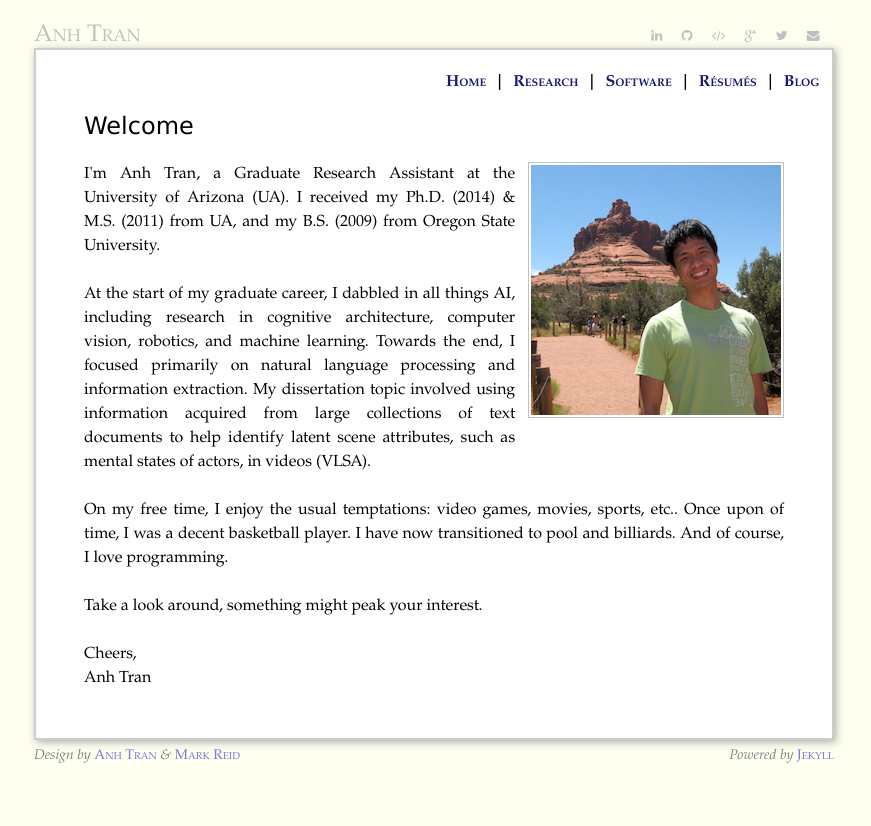
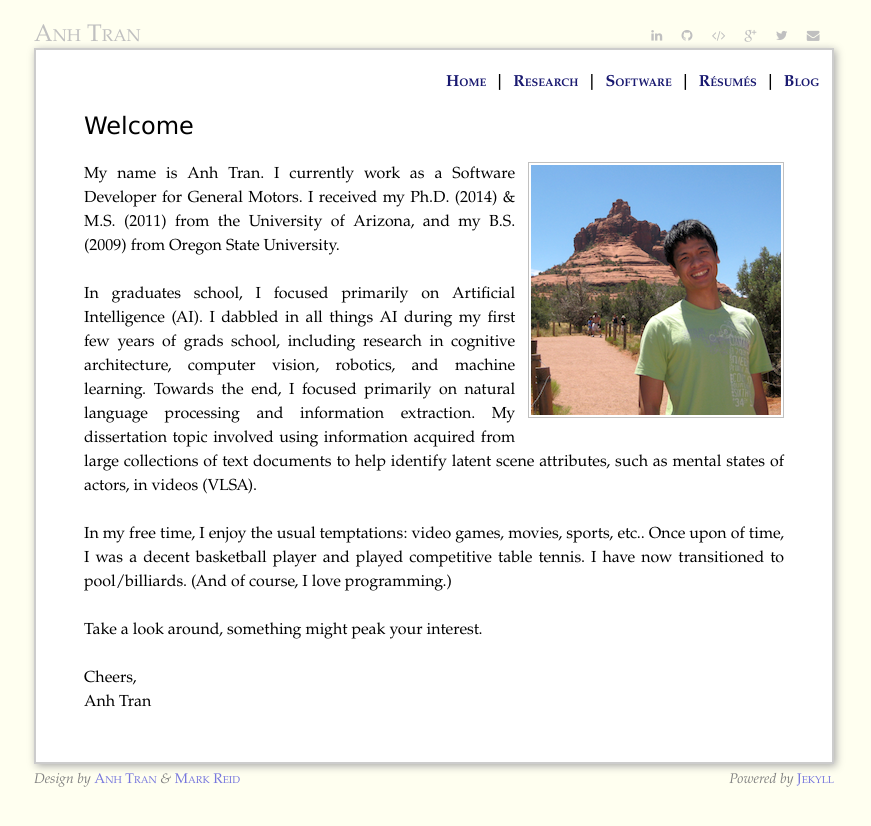
Before and after one commit to trananh/trananh.github.io, a Jekyll site: the page built from index.html, in a window 1280 px wide. Shown: the top 826 px of the page, without its empty margins (206-1077 px from the left). Built offline with Jekyll 4.4.1, drawn with Linux system fonts in a browser that asks for light colours; nearby versions of some CDN libraries.

Commit message:
Updated intro.

```diff
--- a/index.html
+++ b/index.html
@@ -11,25 +11,27 @@ title: anh tran
     <img itemprop="image" class="inset right" src="/images/anh.png" title="anh tran"
          alt="Photo of Anh at Sedona, AZ" width="40%" style="min-width: 100px; max-width: 250px"/>
 
-    <p>I'm <span itemprop="givenName">Anh</span> <span itemprop="familyName">Tran</span>,
-        a <span itemprop="jobTitle">Graduate Research Assistant</span> at the
-        <span itemprop="affiliation">University of Arizona</span> (UA).
+    <p>My name is <span itemprop="givenName">Anh</span> <span itemprop="familyName">Tran</span>.  I currently work as
+        a <span itemprop="jobTitle">Software Developer</span>
+        for <span itemprop="affiliation">General Motors</span>.
         I received my <span itemprop="honorificSuffix">Ph.D.</span>
-        (2014) &amp; M.S. (2011) from UA, and my B.S. (2009) from
+        (2014) &amp; M.S. (2011) from the
+        <span itemprop="alumniOf">University of Arizona</span>, and my B.S. (2009) from
         <span itemprop="alumniOf">Oregon State University</span>.
     </p>
-    <meta itemprop="alumniOf" content="University of Arizona">
 
-    <p>At the start of my graduate career, I dabbled in all things AI, including research in cognitive
+    <p>In graduates school, I focused primarily on Artificial Intelligence (AI).  I dabbled in all things AI
+        during my first few years of grads school, including research in cognitive
         architecture, computer vision, robotics, and machine learning.  Towards the end, I focused
         primarily on natural language processing and information extraction.  My dissertation topic
         involved using information acquired from large collections of text documents to help
         identify latent scene attributes, such as mental states of actors, in videos (VLSA).
     </p>
 
-    <p>On my free time, I enjoy the usual temptations: video games, movies, sports, etc.. Once upon of
-        time, I was a decent basketball player. I have now transitioned to pool and billiards. And
-        of course, I love programming.</p>
+    <p>In my free time, I enjoy the usual temptations: video games, movies, sports, etc.. Once upon of
+        time, I was a decent basketball player and played competitive table tennis. I have now transitioned to
+        pool/billiards. (And of course, I love programming.)</p>
+
     <p>Take a look around, something might peak your interest.</p>
 
     <p>Cheers,<br/>
```
